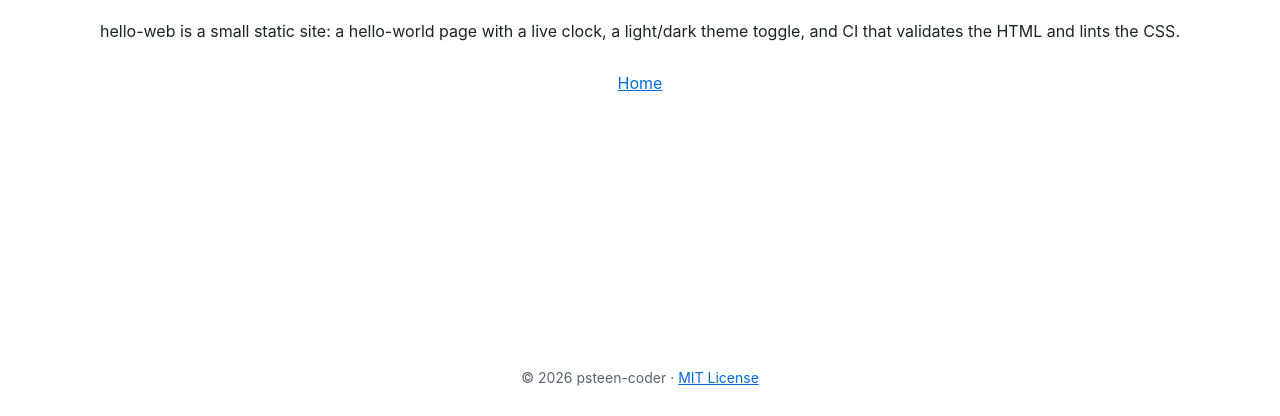
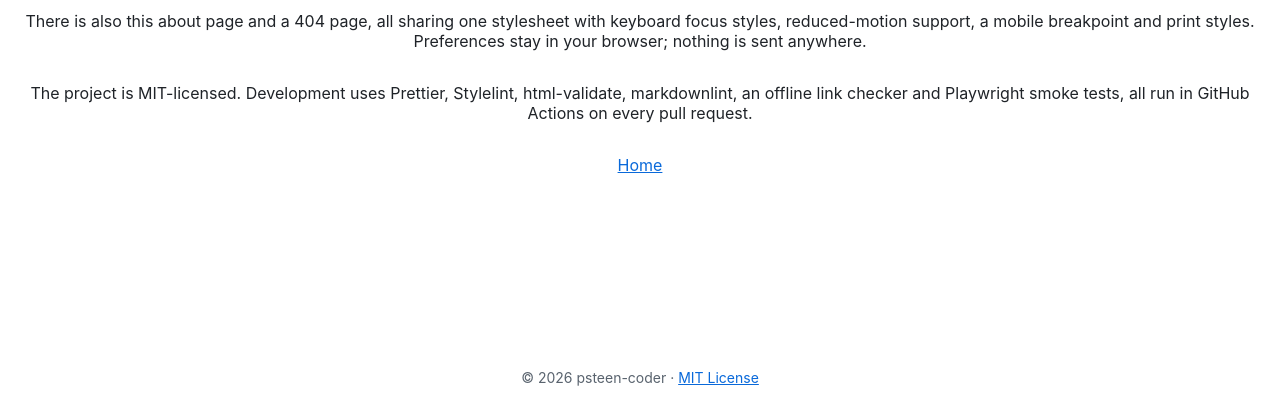
Before and after one commit to psteen-coder/hello-web, a website: page about.html in a window 1280 px wide. Shown: the part 384-800 px from the top of the page. Drawn offline with Linux system fonts and the light colour scheme.

Commit message:
Replace the about.html placeholder with real project text
Refs psteen-coder/work-queue#15

```diff
--- a/about.html
+++ b/about.html
@@ -35,8 +35,21 @@
     </button>
     <h1>About hello-web</h1>
     <p>
-      hello-web is a small static site: a hello-world page with a live clock, a
-      light/dark theme toggle, and CI that validates the HTML and lints the CSS.
+      hello-web is a small static site. The home page greets you by time of day,
+      shows a live clock with your timezone, and can remember a name, a 12- or
+      24-hour clock preference, and a light or dark theme (following the OS
+      until you choose).
+    </p>
+    <p>
+      There is also this about page and a 404 page, all sharing one stylesheet
+      with keyboard focus styles, reduced-motion support, a mobile breakpoint
+      and print styles. Preferences stay in your browser; nothing is sent
+      anywhere.
+    </p>
+    <p>
+      The project is MIT-licensed. Development uses Prettier, Stylelint,
+      html-validate, markdownlint, an offline link checker and Playwright smoke
+      tests, all run in GitHub Actions on every pull request.
     </p>
     <p><a href="index.html">Home</a></p>
     <footer>
```
